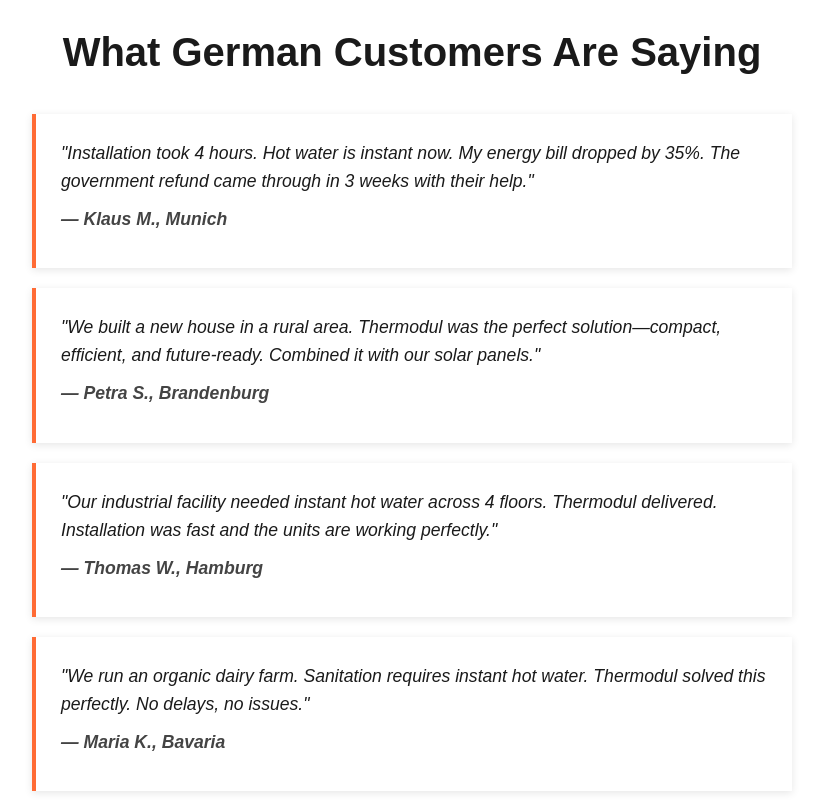
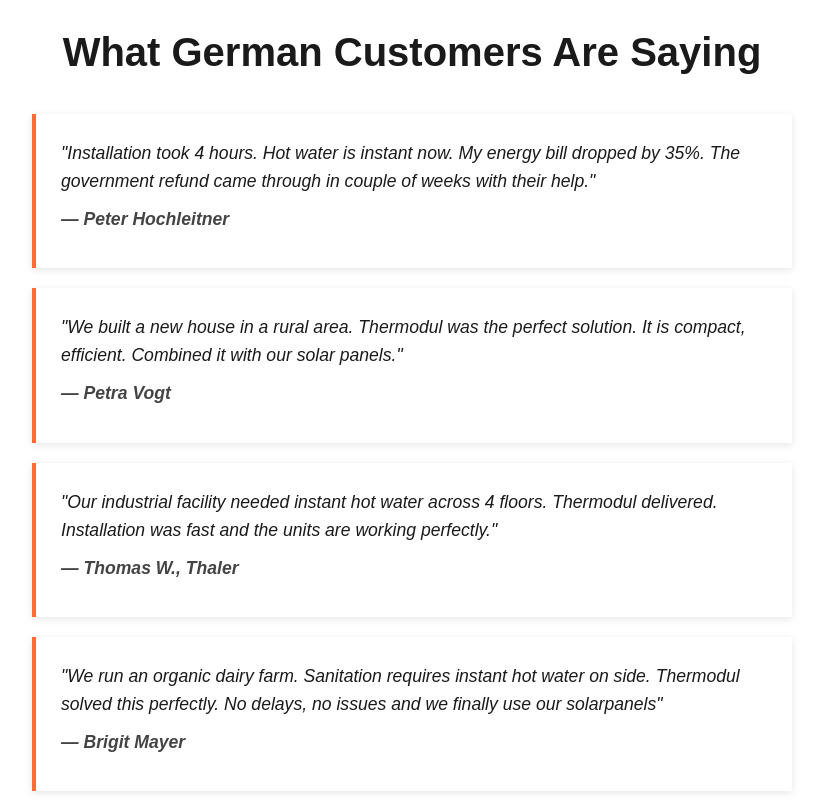
Before and after one commit to AdamAdonyi/thermodul, a website: page index.html in a window 1280 px wide. Shown: the part 4600-5400 px from the top of the page, without its empty margins (228-1046 px from the left). Drawn offline with Linux system fonts and the light colour scheme.

Commit message:
Update index.html

```diff
--- a/index.html
+++ b/index.html
@@ -515,23 +515,23 @@
             <h2>What German Customers Are Saying</h2>
 
             <div class="testimonial">
-                <p>"Installation took 4 hours. Hot water is instant now. My energy bill dropped by 35%. The government refund came through in 3 weeks with their help."</p>
-                <p class="author">— Klaus M., Munich</p>
+                <p>"Installation took 4 hours. Hot water is instant now. My energy bill dropped by 35%. The government refund came through in couple of weeks with their help."</p>
+                <p class="author">— Peter Hochleitner</p>
             </div>
 
             <div class="testimonial">
-                <p>"We built a new house in a rural area. Thermodul was the perfect solution—compact, efficient, and future-ready. Combined it with our solar panels."</p>
-                <p class="author">— Petra S., Brandenburg</p>
+                <p>"We built a new house in a rural area. Thermodul was the perfect solution. It is compact, efficient. Combined it with our solar panels."</p>
+                <p class="author">— Petra Vogt</p>
             </div>
 
             <div class="testimonial">
                 <p>"Our industrial facility needed instant hot water across 4 floors. Thermodul delivered. Installation was fast and the units are working perfectly."</p>
-                <p class="author">— Thomas W., Hamburg</p>
+                <p class="author">— Thomas W., Thaler</p>
             </div>
 
             <div class="testimonial">
-                <p>"We run an organic dairy farm. Sanitation requires instant hot water. Thermodul solved this perfectly. No delays, no issues."</p>
-                <p class="author">— Maria K., Bavaria</p>
+                <p>"We run an organic dairy farm. Sanitation requires instant hot water on side. Thermodul solved this perfectly. No delays, no issues and we finally use our solarpanels"</p>
+                <p class="author">— Brigit Mayer</p>
             </div>
         </div>
     </section>
```
